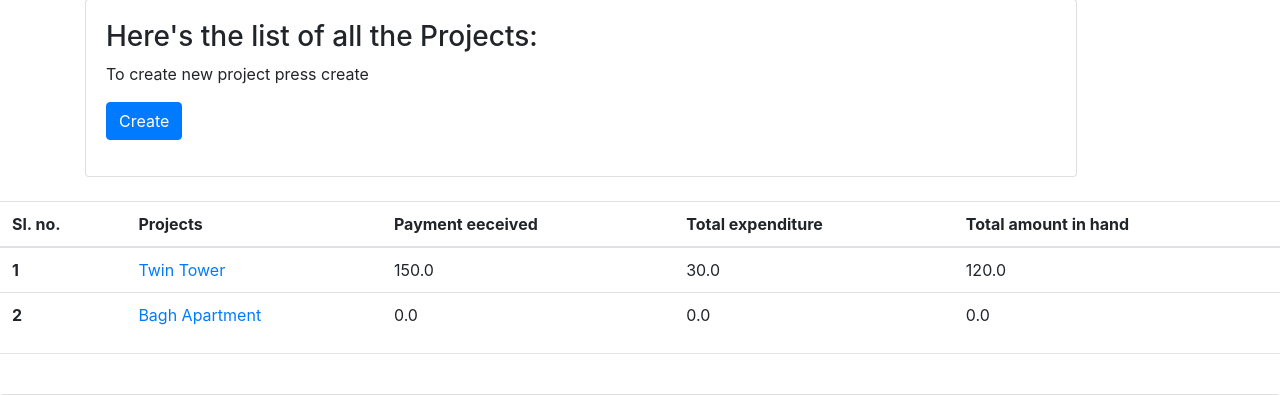
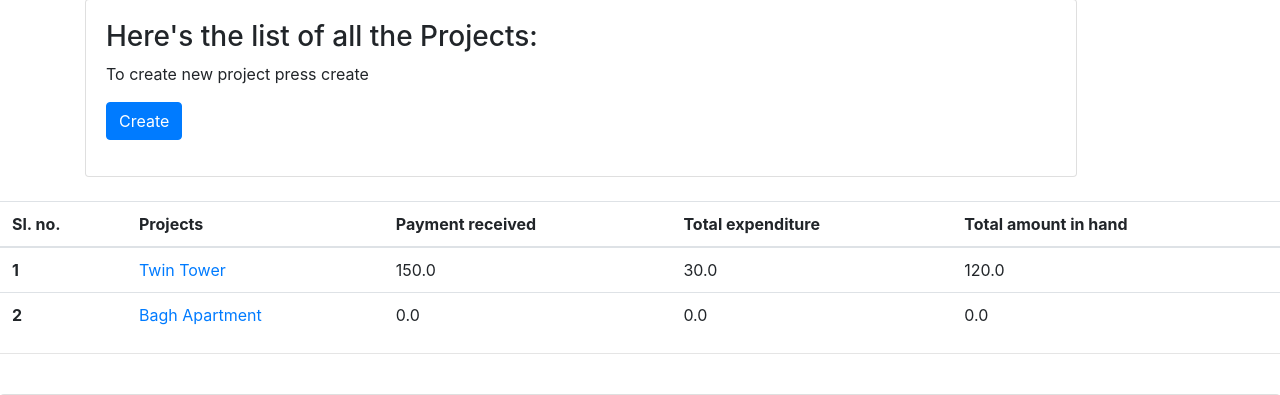
Before and after one commit to mddawood/Accounting-App, a Django app: page /projects/ in a window 1280 px wide. Shown: the part 81-476 px from the top of the page. Run offline with Django 3.2, Linux system fonts and the light colour scheme; a user stored in the database is signed in; data comes from the database, SQL or seed files in the repository; both versions use the stored data as it was after the commit; some libraries are stand-ins or nearby versions.

Commit message:
UI and miscellaneous left

```diff
--- a/projects/templates/projects/project_list.html
+++ b/projects/templates/projects/project_list.html
@@ -52,7 +52,7 @@
       <tr>
         <th scope="col">Sl. no.</th>
         <th scope="col">Projects</th>
-        <th scope="col">Payment eeceived</th>
+        <th scope="col">Payment received</th>
         <th scope="col">Total expenditure</th>
         <th scope="col">Total amount in hand</th>
       </tr>
```
Also changed, not shown: db.sqlite3.
